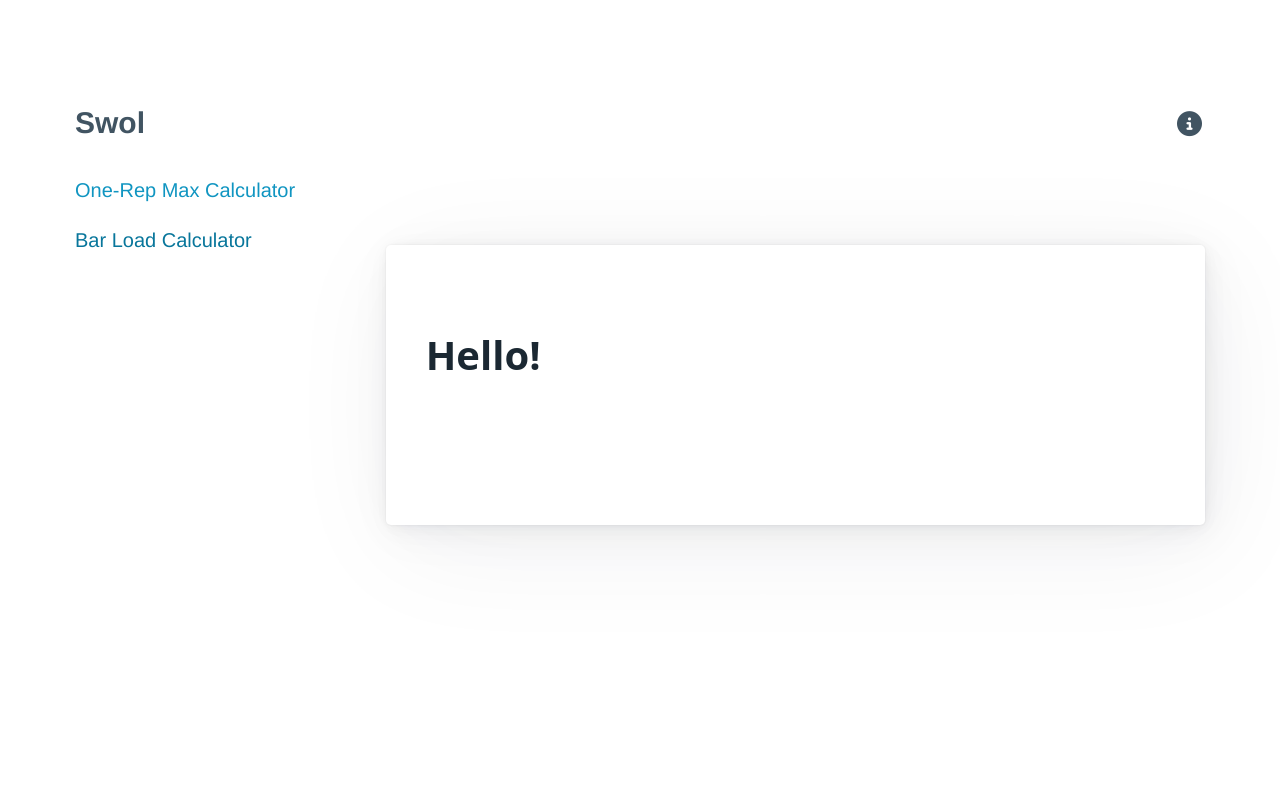
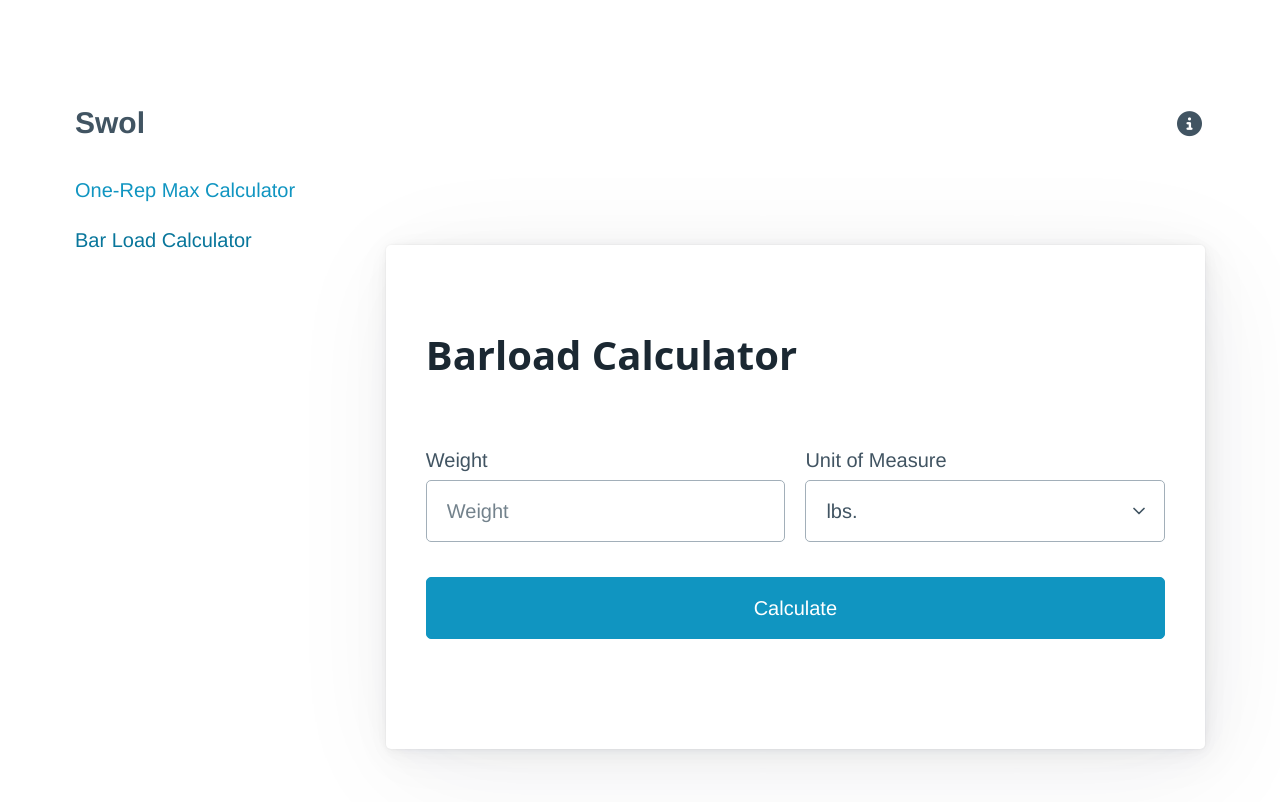
Before and after one commit to jameshschuler/swol, a Vue app: page /barload-calculator in a window 1280 px wide. Shown: the top 802 px of the page. Built offline with nearby package versions, Linux system fonts and the light colour scheme.

Commit message:
Working on barload calculator

```diff
--- a/src/components/features/barLoadCalculator/BarLoadCalculator.vue
+++ b/src/components/features/barLoadCalculator/BarLoadCalculator.vue
@@ -1,9 +1,51 @@
 <template>
   <div class="view">
     <article>
-      <h1>Hello!</h1>
+      <h1>Barload Calculator</h1>
+      <form @submit.prevent="calculateBarload">
+        <div class="grid">
+          <label for="weight">
+            Weight
+            <input id="weight" name="weight" type="text" placeholder="Weight" />
+          </label>
+
+          <label for="uom">
+            Unit of Measure
+            <select id="uom" name="uom">
+              <option value="lbs">lbs.</option>
+              <option value="kgs">kgs.</option>
+            </select>
+          </label>
+        </div>
+        <button class="mt-sm" type="submit">Calculate</button>
+      </form>
     </article>
   </div>
 </template>
-<script setup lang="ts"></script>
+<script setup lang="ts">
+import { CalculateBarloadForm, CalculateBarloadFormErrors } from "@/models/form";
+import { ref } from "vue";
+
+const formData = ref<CalculateBarloadForm>({
+  unit: "lbs",
+});
+
+const errors = ref<CalculateBarloadFormErrors>({});
+
+function calculateBarload() {
+  validateFormData(formData.value);
+
+  if (Object.values(errors.value).some((e) => e === true)) {
+    return;
+  }
+}
+
+function validateFormData({ weight }: CalculateBarloadForm) {
+  if (!weight || weight <= 0 || isNaN(weight)) {
+    errors.value.weight = true;
+  } else {
+    errors.value.weight = false;
+  }
+}
+</script>
 <style lang="scss" scoped></style>
--- a/src/components/features/oneRepMaxCalculator/CalculateMaxForm.vue
+++ b/src/components/features/oneRepMaxCalculator/CalculateMaxForm.vue
@@ -2,7 +2,7 @@
   <form @submit.prevent="calculateOneRepMax">
     <span>I lifted</span>
     <div class="grid">
-      <input type="text" placeholder="weight" v-model="formData.weight" :aria-invalid="errors.weight" />
+      <input type="text" placeholder="Weight" v-model="formData.weight" :aria-invalid="errors.weight" />
 
       <select v-model="formData.unit" @change="store.setUnitOfMeasure(formData.unit)">
         <option value="lbs">lbs.</option>
```
Also changed, not shown: src/models/form.ts (+9 -0 lines).
